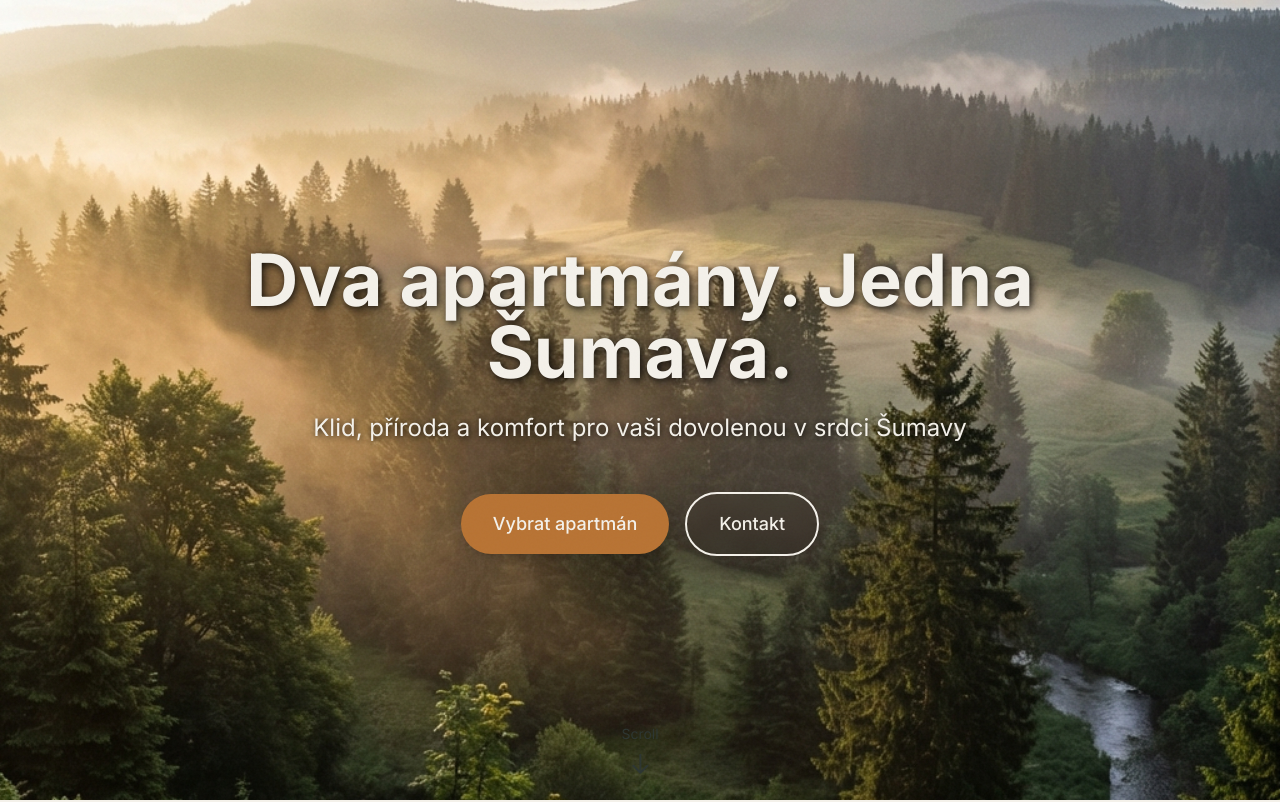
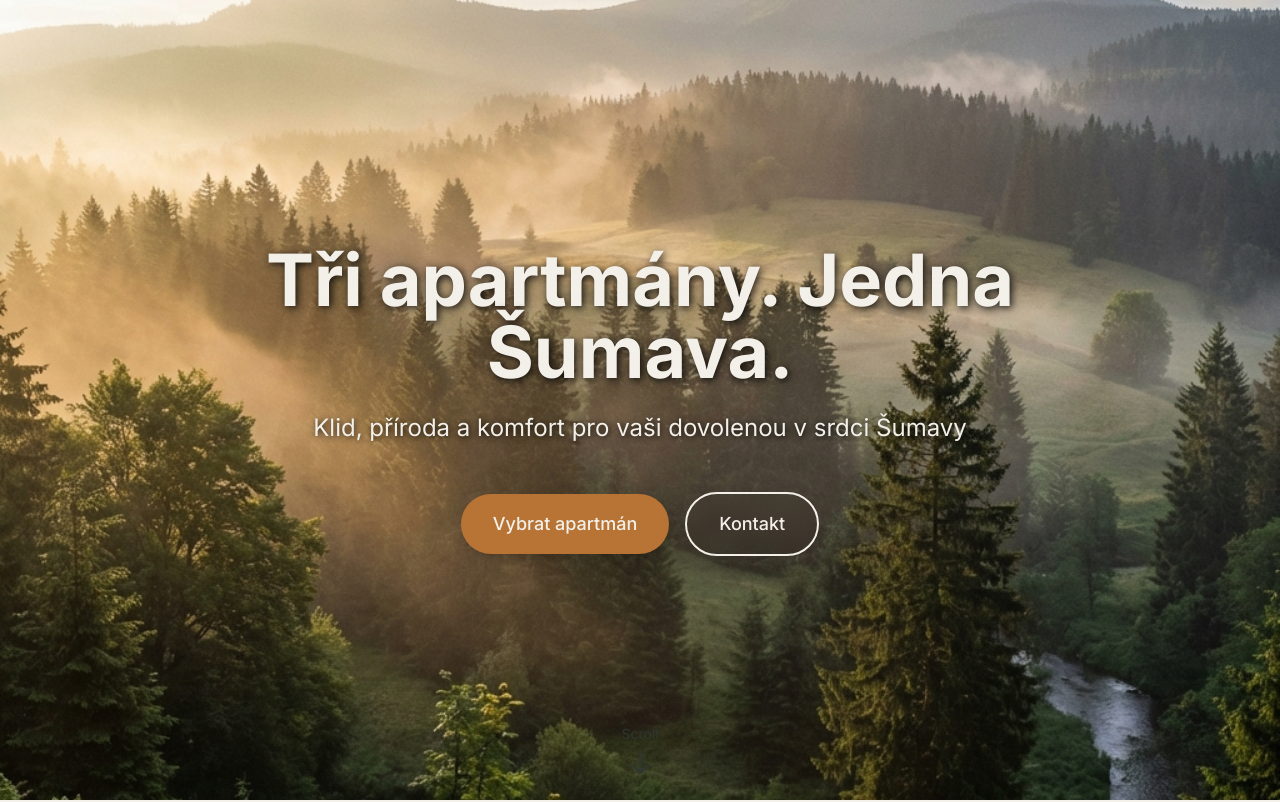
Before and after one commit to tomasklepac/Apartmany-sumava, a Next.js app: page / in a window 1280 px wide. Shown: the top 802 px of the page. Built offline with nearby package versions, Linux system fonts and the light colour scheme.

Commit message:
content: update tagline to 'Tri apartmany' in site.ts

```diff
--- a/content/site.ts
+++ b/content/site.ts
@@ -16,7 +16,7 @@ export interface SiteData {
 
 export const siteData: SiteData = {
     name: 'Apartmány Šumava',
-    tagline: 'Dva apartmány. Jedna Šumava.',
+    tagline: 'Tři apartmány. Jedna Šumava.',
     description: 'Ubytování v srdci Šumavy - Prášily a Železná Ruda. Klid, příroda a komfort pro vaši dovolenou.',
     contact: {
         phone: '+420777225546',
```
